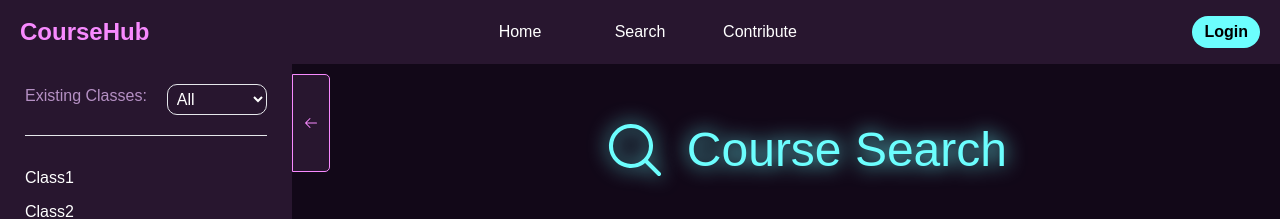
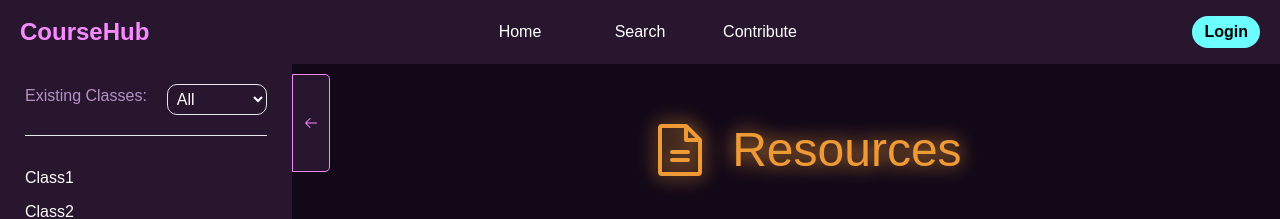
Before and after one commit to ttn64681/Web-Dev-Group-Project, a Next.js app: page /course-search/courseId/resources in a window 1280 px wide. Shown: the top 219 px of the page. Built offline with nearby package versions, Linux system fonts and the light colour scheme; a web font is replaced by a local one.

Commit message:
Fix: When navigating to resources, resource logo and title should change accordingly

```diff
--- a/src/components/CourseSearch.tsx
+++ b/src/components/CourseSearch.tsx
@@ -4,7 +4,7 @@ import CourseSearchArea from './course-search/CourseSearchArea';
 import OverviewBox from './course-search/OverviewBox';
 import ResourcesBox from './course-search/ResourcesBox';
 import Sidebar from './course-search/Sidebar';
-import { MagnifyingGlass } from '@phosphor-icons/react';
+import { MagnifyingGlass, FileText } from '@phosphor-icons/react';
 import { useRouter } from 'next/navigation';
 import ResourceForum from './course-search/ResourceForum';
 
@@ -31,7 +31,7 @@ const CourseSearch: React.FC<CourseSearchProps> = ({
   // TODO: Implement OpenAI API integration
   // TODO: Implement MongoDB integration
 
-  //ROUTER
+  //ROUTER==========================================================
 
   const router = useRouter();
 
@@ -68,6 +68,8 @@ const CourseSearch: React.FC<CourseSearchProps> = ({
 
       <div className="w-3/5 ml-auto mr-auto h-full pb-10">
         {/*TITLE*/}
+        {activeTab == "Overview" ?
+          (
             <div className="flex justify-center items-center mt-[50px] mb-[30px]">
               <MagnifyingGlass
                 size={64}
@@ -78,6 +80,19 @@ const CourseSearch: React.FC<CourseSearchProps> = ({
                 Course Search
               </h2>
             </div>
+          ):(
+            <div className="flex justify-center items-center mt-[50px] mb-[30px]">
+              <FileText
+                size={64}
+                color="#F09A35"
+                className="ml-[10px] mr-[10px] drop-shadow-[0_0_10px_rgba(240,154,53,1)]"
+              />
+              <h2 className="text-[3em] text-[#F09A35] ml-[10px] mr-[10px] drop-shadow-[0_0_10px_rgba(240,154,53,1)]">
+                Resources
+              </h2>
+            </div>
+          )
+        }
 
         {isVideoSelected ? (
           /* RESOURCE FORUM - Shows if video is selected*/
```
Lines whose indentation alone changed are shown as unchanged.
